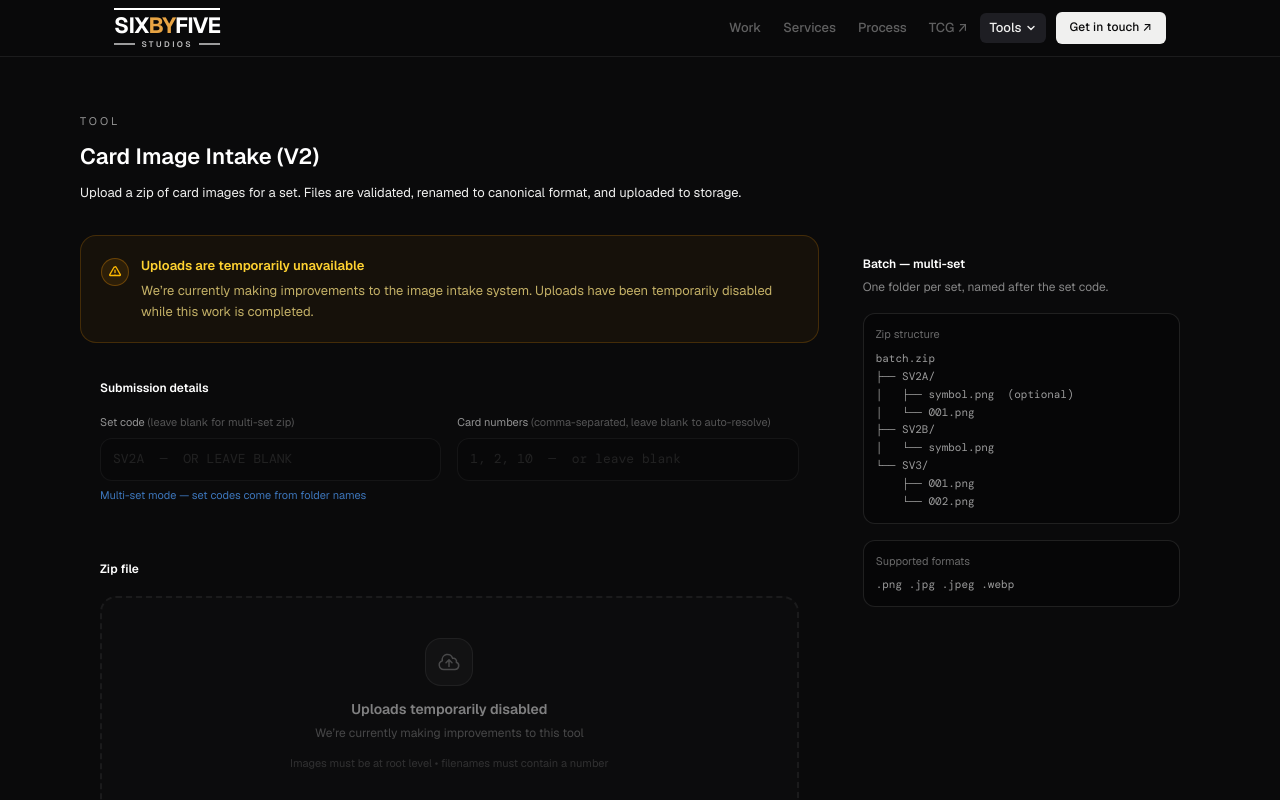
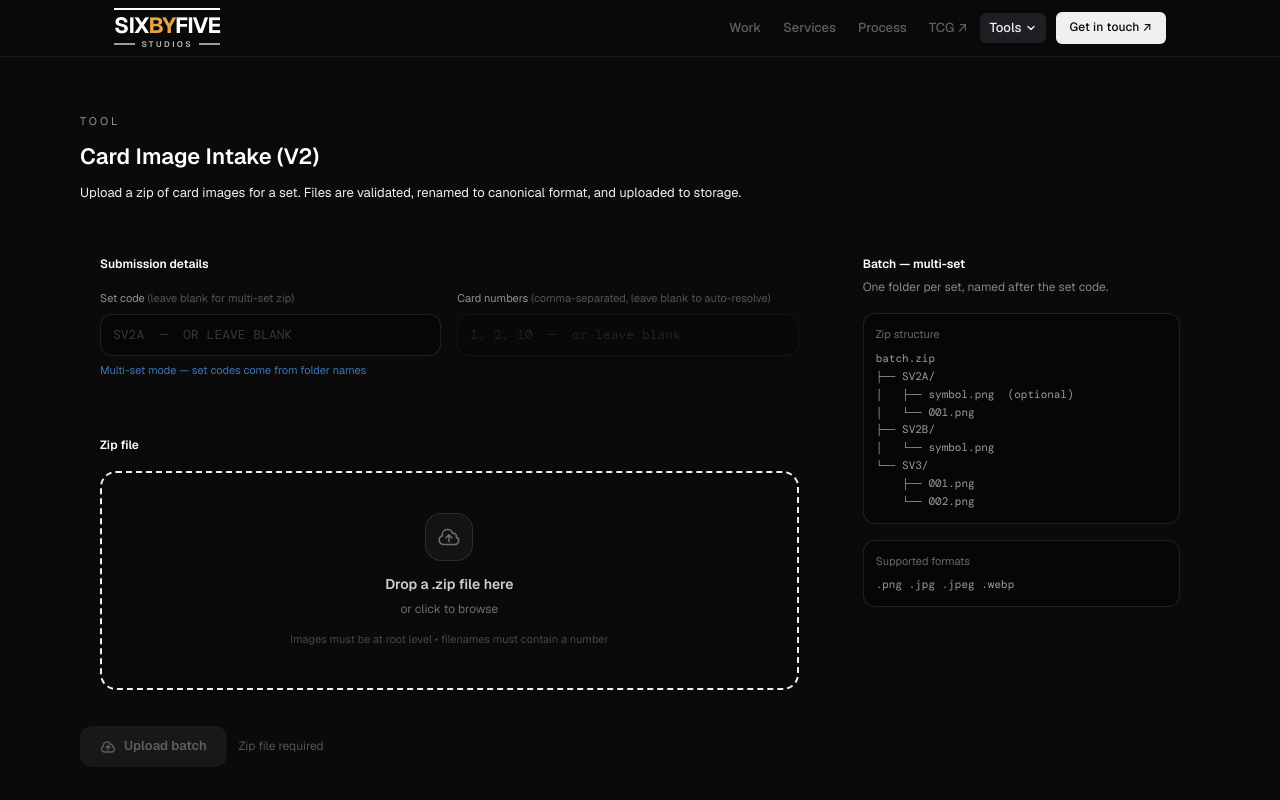
Before and after one commit to FalconChipp/dev.sixbyfive, a Next.js app: page /tools/image-intake in a window 1280 px wide. Shown: the top 800 px of the page. Built offline with nearby package versions, Linux system fonts and the light colour scheme; a web font is replaced by a local one.

Commit message:
Re-enable intake

```diff
--- a/app/tools/image-intake/ImageIntakeClient.js
+++ b/app/tools/image-intake/ImageIntakeClient.js
@@ -18,7 +18,7 @@ const API_KEY = process.env.NEXT_PUBLIC_IMAGE_INTAKE_KEY || "";
  *
  * When you're ready to re-enable uploads later, set this back to false.
  */
-const UPLOADS_TEMPORARILY_DISABLED = true;
+const UPLOADS_TEMPORARILY_DISABLED = false;
 
 const SYMBOL_BASENAMES = new Set(["symbol", "logo"]);
 const ALLOWED_EXTS = new Set([".png", ".jpg", ".jpeg", ".webp"]);
```
